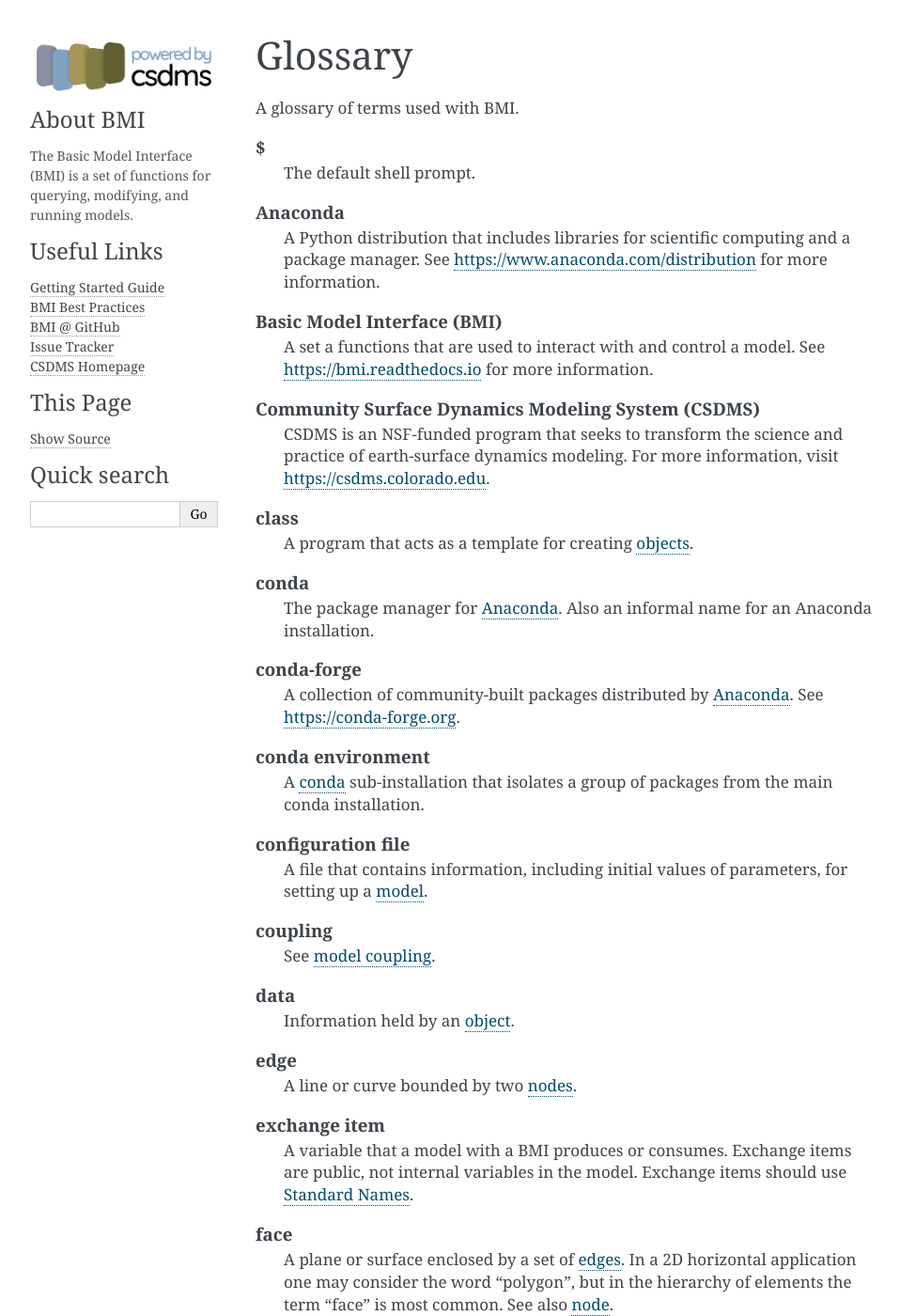
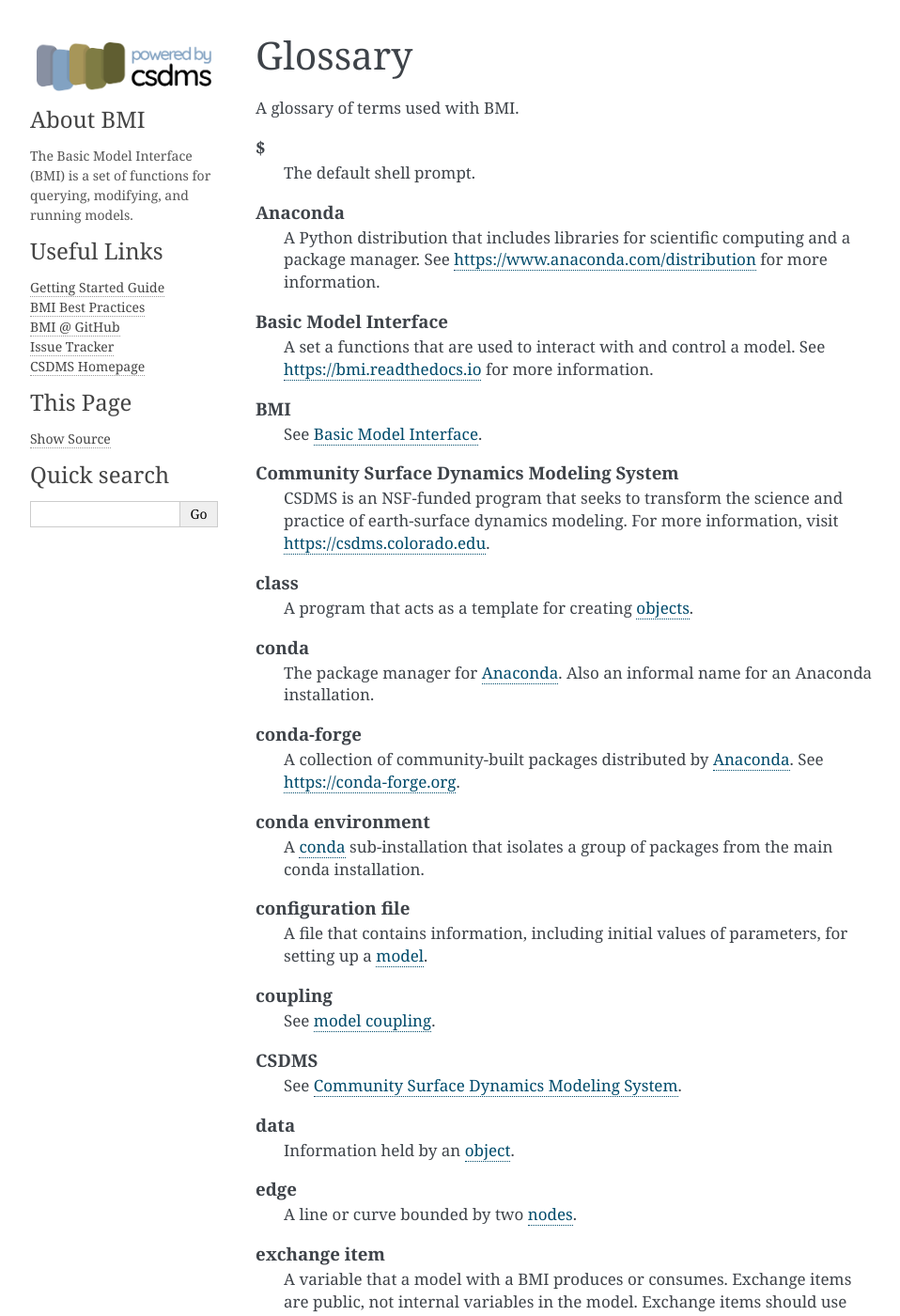
Before and after one commit to csdms/bmi, a Sphinx documentation site: the page built from docs/source/glossary.rst, in a window 1280 px wide and 1400 px high. Shown: the whole window at 94% size, without its empty margins (148-1106 px from the left). Built offline with Sphinx 7.4.7, drawn with Linux system fonts in a browser that asks for light colours; formulas are drawn with MathJax 3; some of the changed text lies outside the part shown.

Commit message:
Add definition for SIDL to glossary, link

```diff
--- a/docs/source/glossary.rst
+++ b/docs/source/glossary.rst
@@ -16,12 +16,16 @@
       computing and a package manager. See
       https://www.anaconda.com/distribution for more information.
 
-   Basic Model Interface (BMI)
+   Basic Model Interface
 
       A set a functions that are used to interact with and control a
       model. See https://bmi.readthedocs.io for more information.
 
-   Community Surface Dynamics Modeling System (CSDMS)
+   BMI
+
+      See :term:`Basic Model Interface`.
+
+   Community Surface Dynamics Modeling System
 
       CSDMS is an NSF-funded program that seeks to transform the
       science and practice of earth-surface dynamics modeling. For
@@ -55,6 +59,10 @@
    coupling
 
       See :term:`model coupling`.
+
+   CSDMS
+
+      See :term:`Community Surface Dynamics Modeling System`.
 
    data
 
@@ -161,6 +169,15 @@
       the external behaviors of the program. Refactoring is often done
       to clean up code and improve its performance.
 
+   Scientific Interface Definition Language
+
+      A specification language for describing software interfaces to
+      scientific model codes. See :ref:`references`.
+
+   SIDL
+
+      See :term:`Scientific Interface Definition Language`.
+
    Standard Names
 
       A semantic mediation technology developed at CSDMS for precisely
```
Also changed, not shown: docs/source/bmi.spec.rst (+1 -1 lines).
